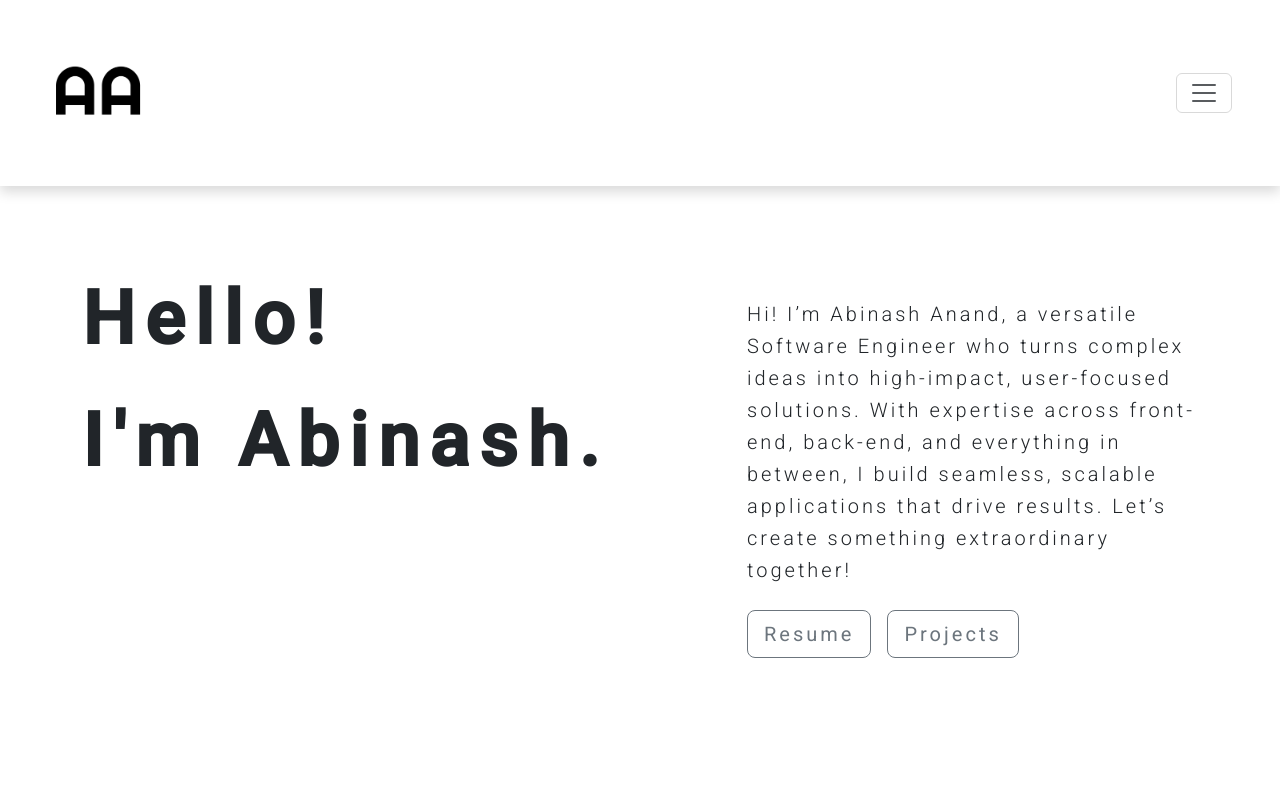
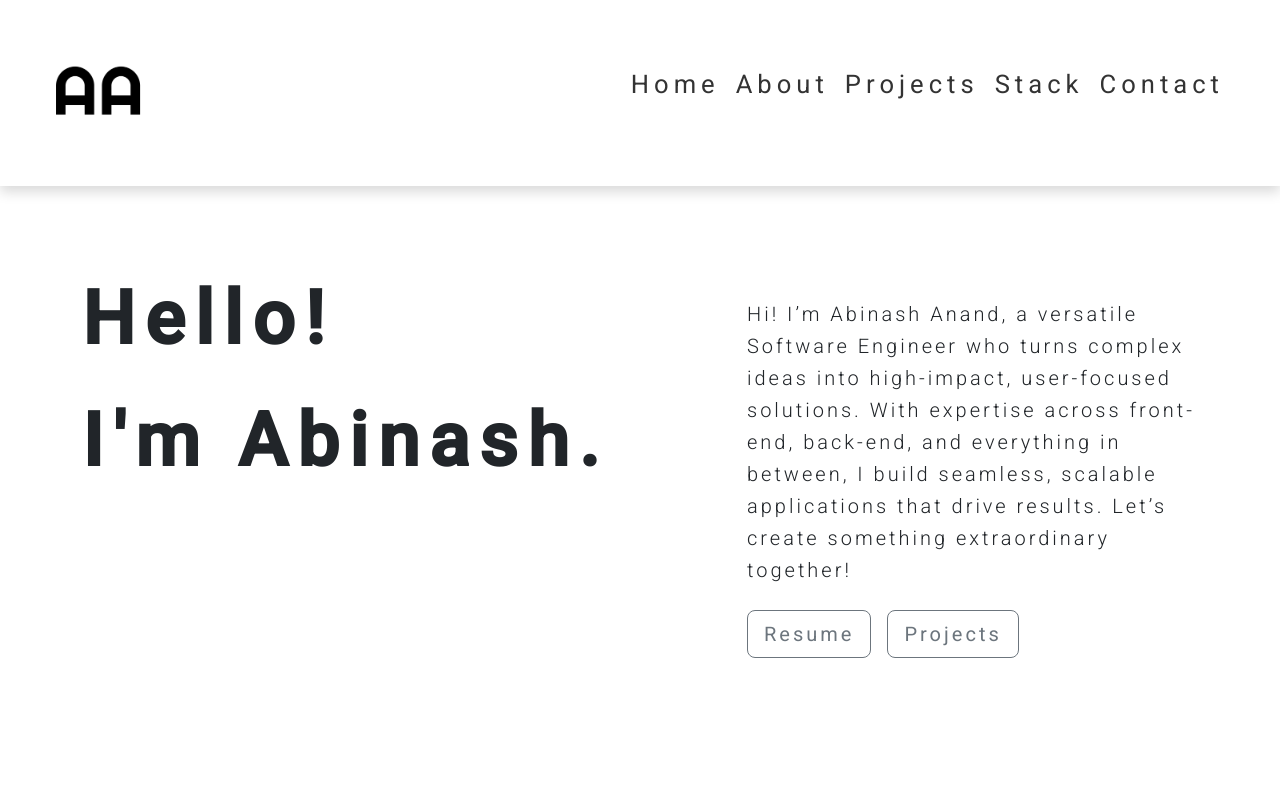
Before and after one commit to Abinash-Anand/dev_folio.Av2, an Angular app: page /about in a window 1280 px wide. Shown: the top 800 px of the page. Built offline with nearby package versions, Linux system fonts and the light colour scheme.

Commit message:
fixing the navbar

```diff
--- a/src/app/app.component.css
+++ b/src/app/app.component.css
@@ -3,7 +3,7 @@
     min-height: 100vh;
     opacity: 0;
     transform: translateY(50px) scale(0.98) rotateX(8deg);
-    transition: opacity 1s cubic-bezier(0.4, 0.0, 0.2, 1), transform 1s cubic-bezier(0.4, 0.0, 0.2, 1);
+    transition: opacity 0.5s cubic-bezier(0.4, 0.0, 0.2, 1), transform 0.5s cubic-bezier(0.4, 0.0, 0.2, 1);
     transform-origin: center bottom;
     perspective: 1200px;
 }
--- a/src/app/components/about/about.component.html
+++ b/src/app/components/about/about.component.html
@@ -1,13 +1,13 @@
 <div class="container">
     <div class="row about mt-3" data-toggle="modal" data-target="#exampleModal">
         <!-- First column with "Nice to Meet You" and "About Me" aligned at the top and bottom -->
-        <div class="col-6 about-sub-section d-flex flex-column justify-content-around p-5">
+        <div class="col-6 col-xs-5 about-sub-section  d-flex flex-column justify-content-around p-5 ">
             <h2>Nice to <br> Meet You :)</h2>
             <h5 class="me">About Me > </h5>
         </div>
 
         <!-- Second column with profile image aligned to the end (right) -->
-        <div class="col-6 about-sub-section d-flex justify-content-end p-0 m-0">
+        <div class="col-6 col-xs-7   about-sub-section d-flex justify-content-end p-0 m-0">
             <img src="/assets/profilePic.png" alt="profile" class="img-fluid">
         </div>
     </div>
--- a/src/app/components/header/header.component.html
+++ b/src/app/components/header/header.component.html
@@ -1,4 +1,4 @@
-<nav class="navbar p-5" [ngClass]="{'fixed-navbar': isNavbarOpen && isScrolled}">
+<nav class="navbar navbar-expand-lg p-5" [ngClass]="{'fixed-navbar': isNavbarOpen && isScrolled}">
     <a class="navbar-brand" routerLink="/home">
         <img src="assets/logo.png" style="width: 100px;" alt="logo">
     </a>
@@ -9,14 +9,22 @@
     </button>
 
     <div class="collapse navbar-collapse" id="navbarNav" [ngClass]="{'show': isNavbarOpen}">
-        <div class="row">
-            <div class="col-sm navbar-axis-y  ">
+        <ul class="navbar-nav ms-auto text-center">
+            <li class="nav-item">
                 <h3><a class="nav-link" routerLink="/home">Home</a></h3>
+            </li>
+            <li class="nav-item">
                 <h3><a class="nav-link" routerLink="/about">About</a></h3>
+            </li>
+            <li class="nav-item">
                 <h3><a class="nav-link" routerLink="/projects">Projects</a></h3>
+            </li>
+            <li class="nav-item">
                 <h3><a class="nav-link" routerLink="/skills">Stack</a></h3>
+            </li>
+            <li class="nav-item">
                 <h3><a class="nav-link" routerLink="/contact">Contact</a></h3>
-            </div>
-        </div>
+            </li>
+        </ul>
     </div>
 </nav>
--- a/src/app/components/home/home.component.html
+++ b/src/app/components/home/home.component.html
@@ -1,11 +1,11 @@
 <div class="container container-1 mt-5 pt-5">
     <div class="row">
-        <div class="col-lg-7  col-sm-12 container-1">
+        <div class="col-lg-7  col-sm-12 col-xs-12 mx-xs-3 container-1">
             <!-- Headline and Subheadline -->
             <h1 class="display-3 fw-bold mb-5">Hello!</h1>
             <h1 class="display-3 fw-bold">I'm Abinash.</h1>
         </div>
-        <div class="col-lg-5  col-sm-12 container-1">
+        <div class="col-lg-5  col-sm-12 col-xs-12 mx-xs-3 container-1">
             <p class="lead mt-3 mb-4">
                 {{shortBio}}
             </p>
--- a/src/styles.css
+++ b/src/styles.css
@@ -2,4 +2,5 @@
 
 html, body { height: 100%; }
 body { margin: 0; font-family: Roboto, "Helvetica Neue", sans-serif;
-overflow-x: hidden !important;}
+overflow-x: hidden !important;
+}
```
Also changed, not shown: src/app/app.component.html (+4 -4 lines).
